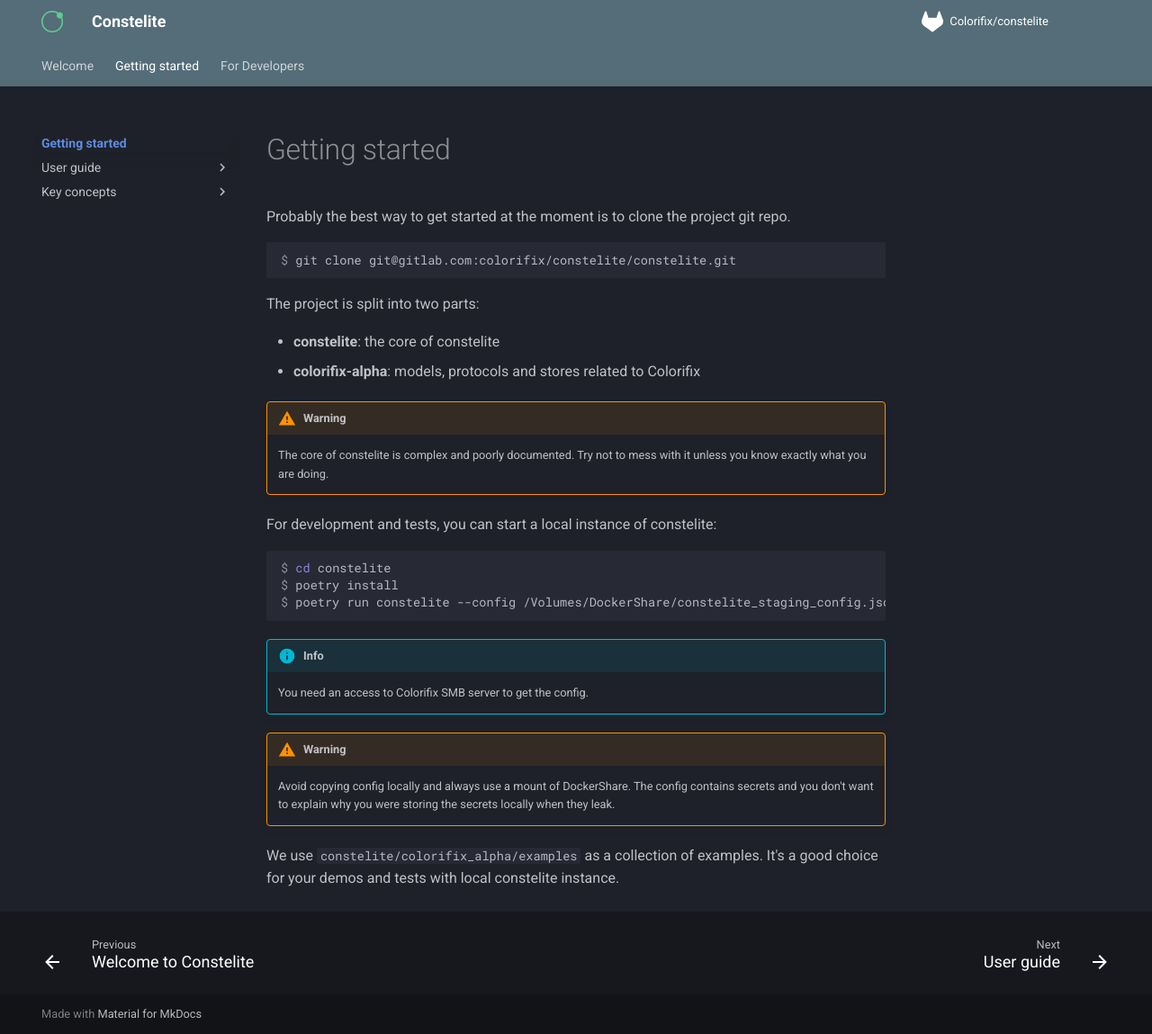
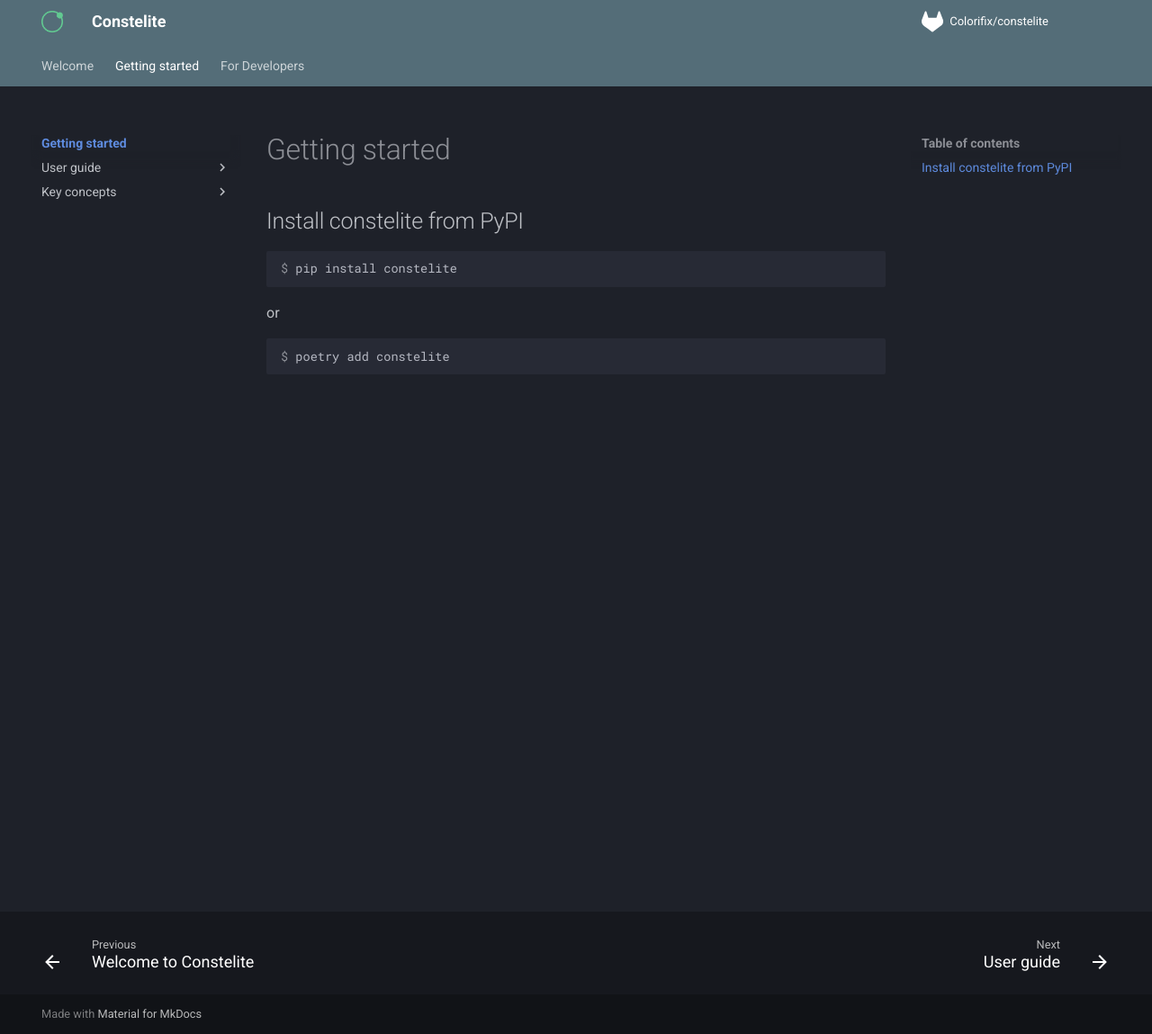
Before and after one commit to Colorifix/constelite, an MkDocs documentation site: the page built from docs/getting_started/index.md, in a window 1280 px wide and 1149 px high. Shown: the whole window at 90% size. Built offline with MkDocs 1.6.1 and Material for MkDocs 9.7.7, drawn with Linux system fonts in a browser that asks for light colours; comment, search, counter and statistics services are not loaded.

Commit message:
Start editing documentation

````diff
--- a/docs/getting_started/index.md
+++ b/docs/getting_started/index.md
@@ -1,32 +1,12 @@
 # Getting started
 
-Probably the best way to get started at the moment is to clone the project git repo.
+## Install constelite from PyPI
 
 ```console
-$ git clone git@gitlab.com:colorifix/constelite/constelite.git
+$ pip install constelite
 ```
-
-The project is split into two parts:
-
-* **constelite**: the core of constelite
-* **colorifix-alpha**: models, protocols and stores related to Colorifix
-
-!!! warning
-    The core of constelite is complex and poorly documented. Try not to mess with it unless you know exactly what you are doing.
-
-For development and tests, you can start a local instance of constelite:
+or
 
 ```console
-
-$ cd constelite
-$ poetry install
-$ poetry run constelite --config /Volumes/DockerShare/constelite_staging_config.json starlite start
+$ poetry add constelite
 ```
-
-!!! info
-    You need an access to Colorifix SMB server to get the config.
-
-!!! warning
-    Avoid copying config locally and always use a mount of DockerShare. The config contains secrets and you don't want to explain why you were storing the secrets locally when they leak.
-
-We use `constelite/colorifix_alpha/examples` as a collection of examples. It's a good choice for your demos and tests with local constelite instance.
--- a/pyproject.toml
+++ b/pyproject.toml
@@ -16,11 +16,13 @@
 pymemcache = "^4.0.0"
 py2neo = "^2021.2.4"
 influxdb-client = "^1.48.0"
+mkdocstrings = {extras = ["python"], version = "^0.27.0"}
 
 
 [tool.poetry.group.dev.dependencies]
 pytest = "^8.3.4"
 pytest-asyncio = "^0.25.2"
+mkdocs-material = "^9.5.50"
 
 [build-system]
 requires = ["poetry-core"]
````
Also changed, not shown: 3 other files.
